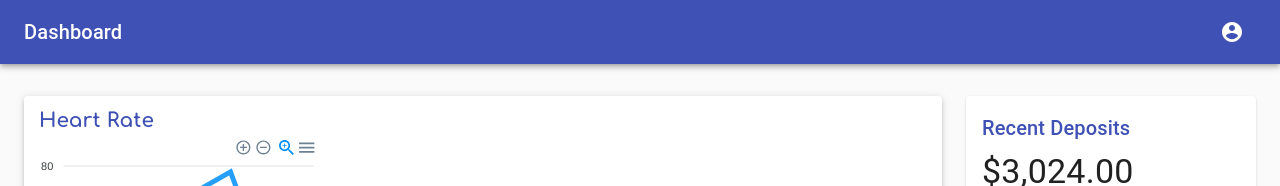
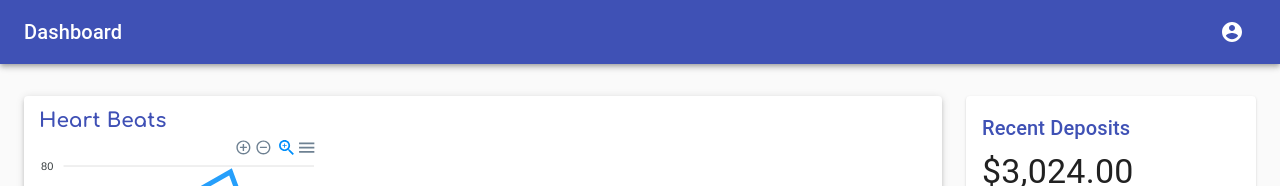
Before and after one commit to amcunio/WIT2021_Hackathon_structs, a React (Create React App) app: page /doctor in a window 1280 px wide. Shown: the top 186 px of the page. Built offline with nearby package versions, Linux system fonts and the light colour scheme.

Commit message:
change chart title

```diff
--- a/src/components/HeartRate/heatRate.js
+++ b/src/components/HeartRate/heatRate.js
@@ -56,7 +56,7 @@ const HeartRate = () => {
 
     return (
         <Paper elevation={3}>
-            <Typography className={classes.root}>Heart Rate</Typography>
+            <Typography className={classes.root}>Heart Beats</Typography>
             <Chart options={options} series={series} chart={chart} type="line" width="300" />
         </Paper>
     );
```
